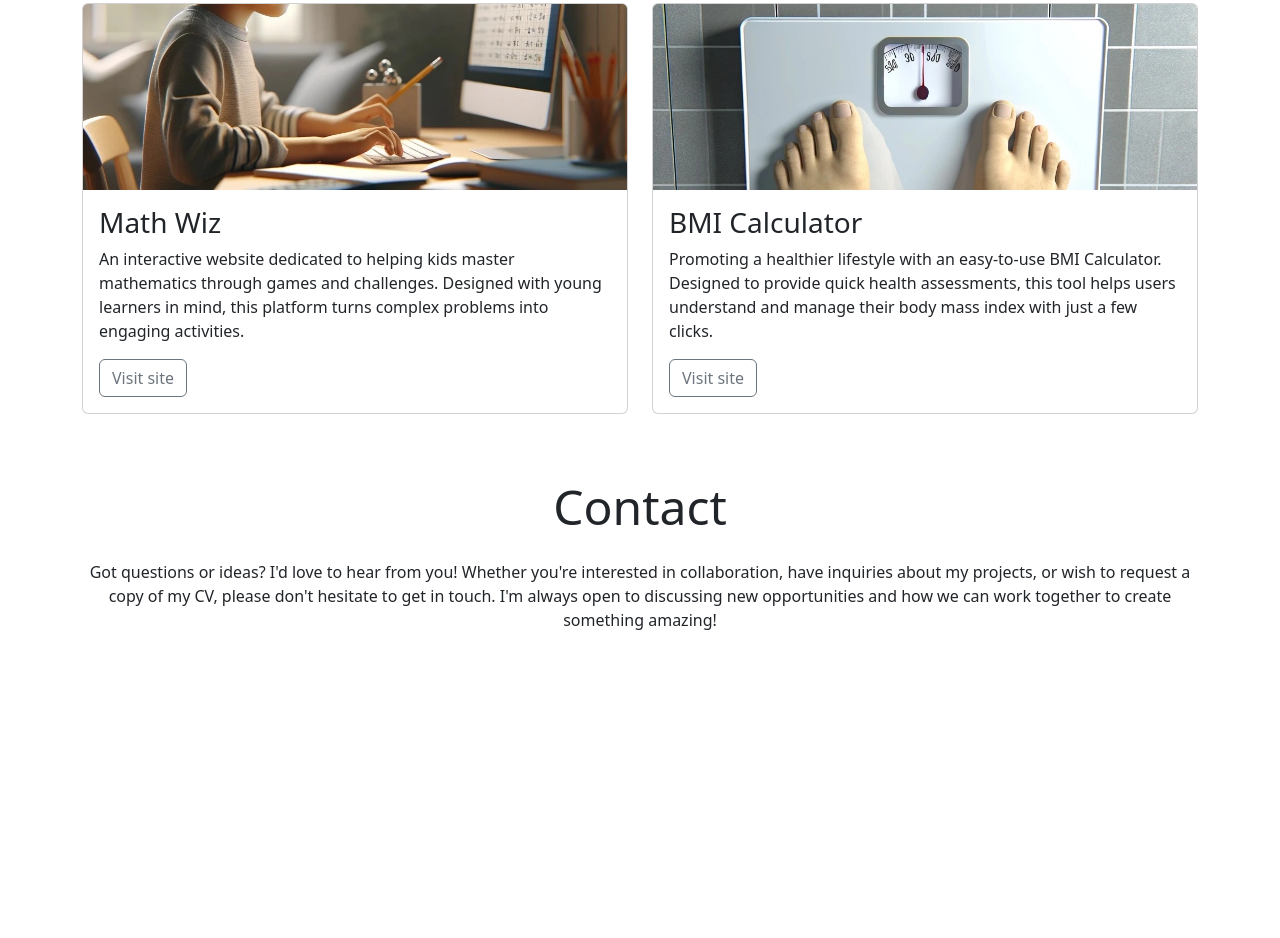
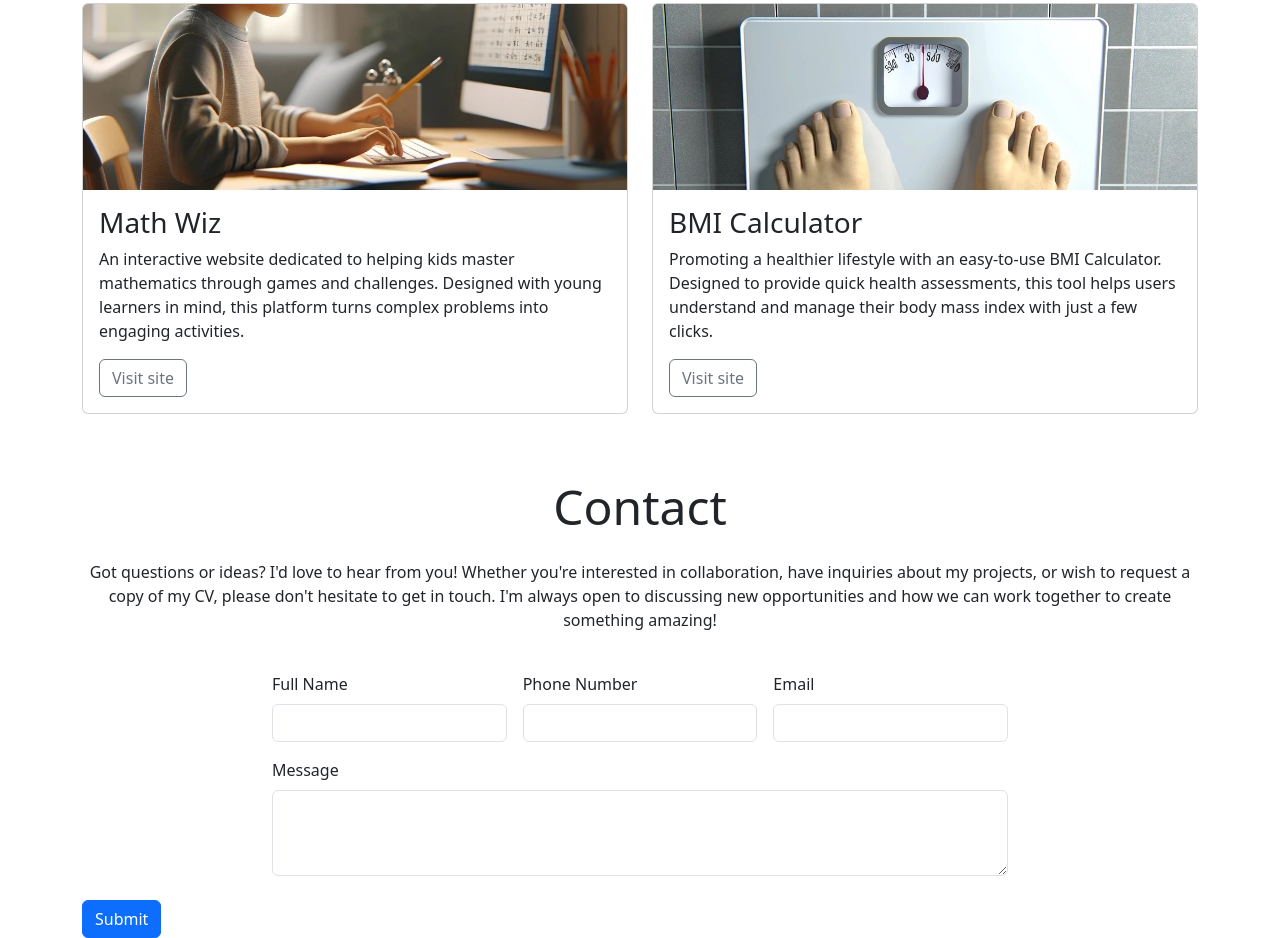
Before and after one commit to IsaacNicholls1/Bootstrap-Isaac, a plain HTML site: page index.html in a window 1280 px wide. Shown: the part 1421-2359 px from the top of the page. Before the commit the page ends 2093 px from the top, so only its background shows below. Drawn offline with nearby package versions, Linux system fonts and the light colour scheme.

Commit message:
added form

```diff
--- a/index.html
+++ b/index.html
@@ -188,7 +188,34 @@
             <p class="mt-4">Got questions or ideas? I'd love to hear from you! Whether you're interested in collaboration, have inquiries about my projects, or wish to request a copy of my CV, please don't hesitate to get in touch. I'm always open to discussing new opportunities and how we can work together to create something amazing!
             </p>
         </div>
-        <div class="col-12 col-md-10 col-lg-8"></div>
+        <div class="col-12 col-md-10 col-lg-8 mb-4">
+            <!-- add your form here -->
+            <form class="row g-3">
+
+                <div class="col-lg-4">
+                    <label for="full-name" class="form-label">Full Name</label>
+                    <input type="text" class="form-control" id="full-name" >
+                </div>
+                <div class="col-lg-4">
+                    <label for="phonenumber" class="form-label">Phone Number</label>
+                    <input type="number" class="form-control" id="phonenumber">
+                </div>
+                <div class="col-lg-4">
+                    <label for="email" class="form-label">Email</label>
+                    <input type="email" class="form-control" id="email">
+                </div>
+                <div class="col-12">
+                    <label for="message" class="form-label">Message</label>
+                    <textarea class="form-control" id="message" rows="3"></textarea>
+                </div>
+
+                </div>
+                <div class="col-12">
+                    <button type="submit" class="btn btn-primary">Submit</button>
+                </div>
+            </div>
+                </form>
+        </div>
     </div>
 </footer>
 
```
